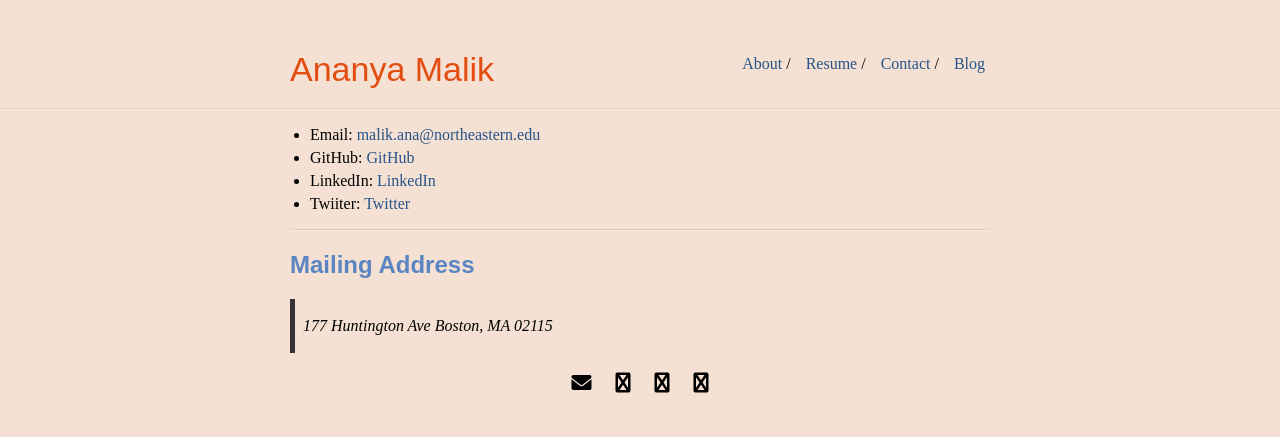
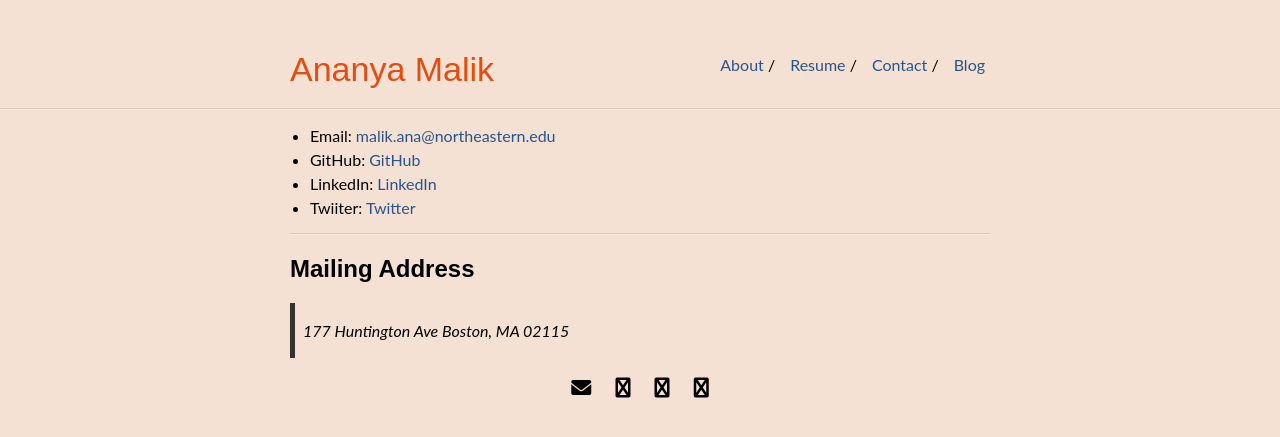
Before and after one commit to ananyamalik/ananyamalik.github.io, a Jekyll site: the page built from contact.md, in a window 1280 px wide. Shown: the top 437 px of the page. Built offline with Jekyll 4.4.1, drawn with Linux system fonts in a browser that asks for light colours; some web fonts are replaced.

Commit message:
updated font

```diff
--- a/_layouts/about.html
+++ b/_layouts/about.html
@@ -10,6 +10,8 @@
     <link rel="preconnect" href="https://fonts.googleapis.com">
     <link rel="preconnect" href="https://fonts.gstatic.com" crossorigin>
     <link href="https://fonts.googleapis.com/css2?family=Reddit+Sans:wght@700&display=swap" rel="stylesheet">
+    <link href="https://fonts.googleapis.com/css2?family=Lato:wght@400;700&display=swap" rel="stylesheet">
+
 
     <style>
         .wrapper {
--- a/_sass/_style.scss
+++ b/_sass/_style.scss
@@ -11,7 +11,7 @@
 }
 body {
     margin: 0;
-    font-family: "Inconsolata";
+    font-family: 'Lato', sans-serif;
     height: 100%;
     background-color: rgb(244, 225, 211);
 }
--- a/_sass/typography.scss
+++ b/_sass/typography.scss
@@ -29,12 +29,12 @@
         position: absolute;
         left: -30px;
     }
-    h1, h2 {
+    h1, h2, h3, h4, h5, h6 {
         font-family: 'Reddit Sans', sans-serif;
+        font-weight: 700;
+    }
+    h1 {
         color: #5b84c2;
-        font-weight: bold;
-    }
-    h3, h4 {
         font-weight: bold;
     }
     blockquote {
```
